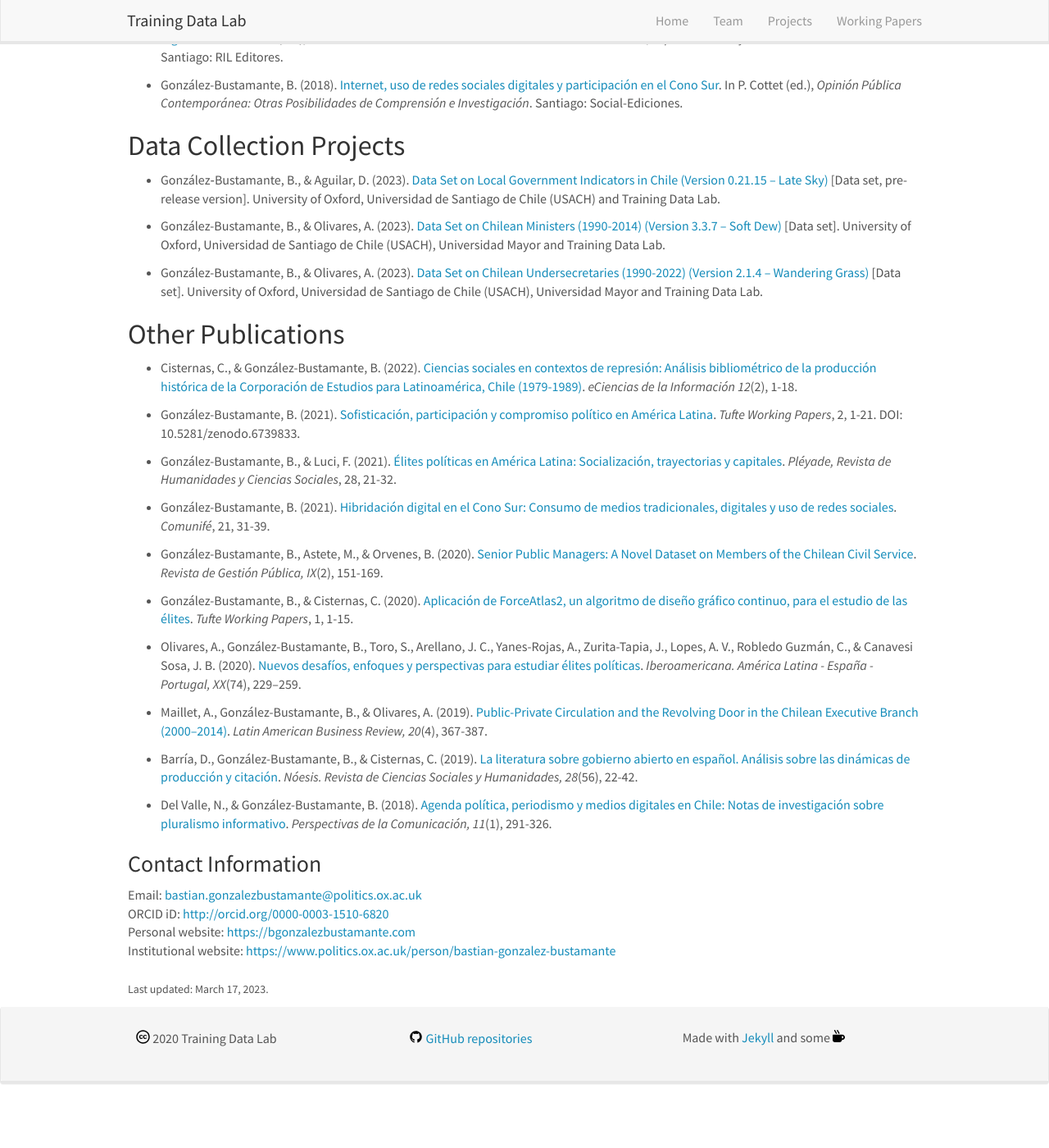
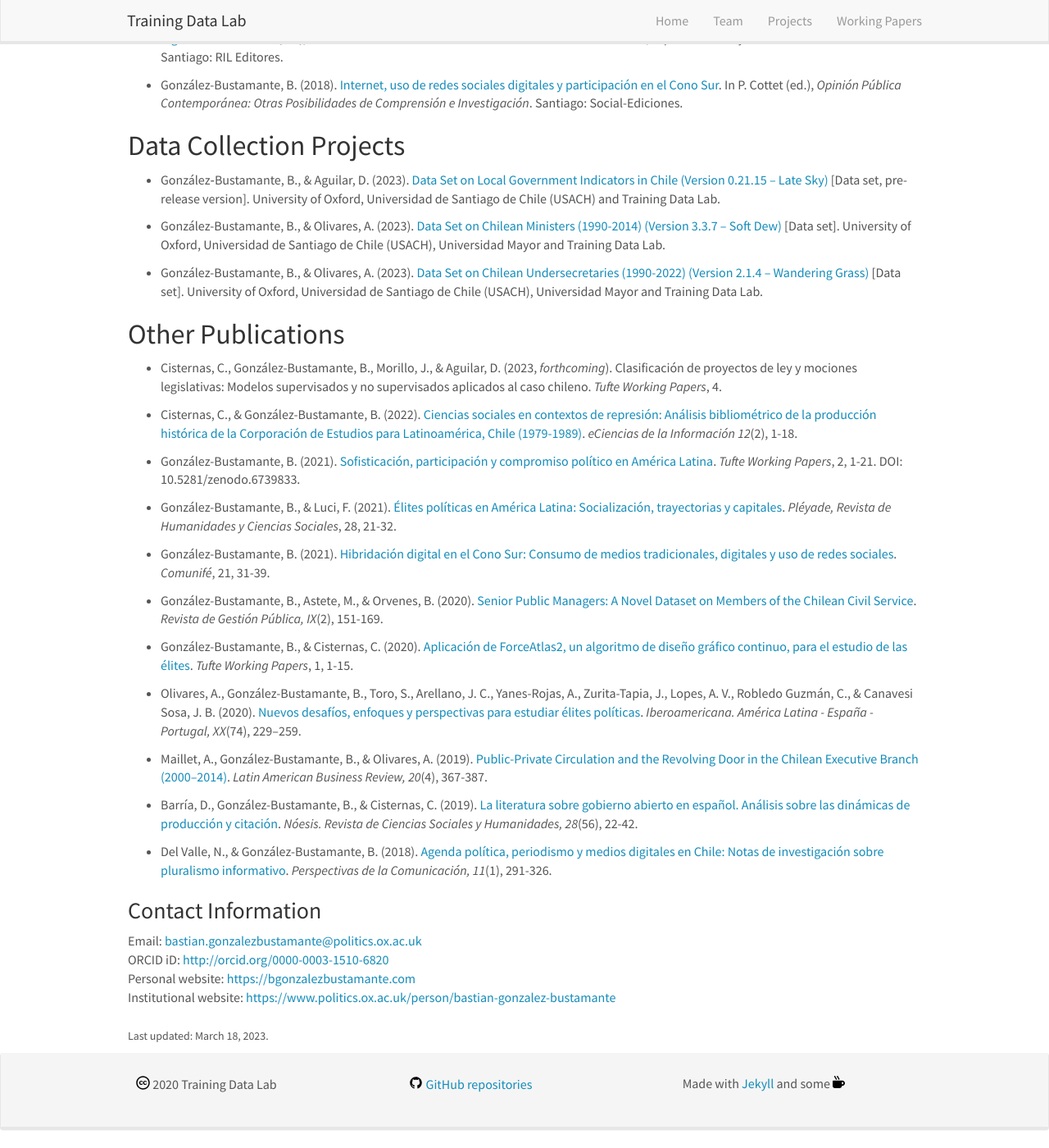
Before and after one commit to training-datalab/old-training-datalab.com, a Jekyll site: the page built from _pages/bgonzalezbustamante.md, in a window 1280 px wide and 1400 px high, scrolled down 1265 px. Shown: the whole window at 82% size. Built offline with Jekyll 4.4.1, drawn with Linux system fonts in a browser that asks for light colours; nearby versions of some CDN libraries; before the commit the page ends 2609 px from its top, so only the background shows below that.

Commit message:
Update bgonzalezbustamante.md

```diff
--- a/_pages/bgonzalezbustamante.md
+++ b/_pages/bgonzalezbustamante.md
@@ -18,65 +18,67 @@ permalink: /team/bgonzalezbustamante/
 
 ## Featured Articles
 
-* González-Bustamante, B., & Aguilar, D. (2023, *forthcoming*). Territorial patterns of open e-government: Evidence from Chilean municipalities. *Political Research Exchange*.
+- González-Bustamante, B., & Aguilar, D. (2023, *forthcoming*). Territorial patterns of open e-government: Evidence from Chilean municipalities. *Political Research Exchange*.
 
-* González-Bustamante, B. (2022). <a href="https://doi.org/10.1177/13691481221124850" target="_blank">Ministerial stability during presidential approval crises: The moderating effect of ministers’ attributes on dismissals in Brazil and Chile</a>. *The British Journal of Politics and International Relations*. OnlineFirst.
+- González-Bustamante, B. (2022). <a href="https://doi.org/10.1177/13691481221124850" target="_blank">Ministerial stability during presidential approval crises: The moderating effect of ministers’ attributes on dismissals in Brazil and Chile</a>. *The British Journal of Politics and International Relations*. OnlineFirst.
 
-* Fleming, T. G., González‑Bustamante, B., & Schleiter, P. (2022). <a href="https://doi.org/10.1017/gov.2022.23" target="_blank">Cabinet Reshuffles and Parliamentary No‑Confidence Motions</a>. *Government and Opposition*. FirstView.
+- Fleming, T. G., González‑Bustamante, B., & Schleiter, P. (2022). <a href="https://doi.org/10.1017/gov.2022.23" target="_blank">Cabinet Reshuffles and Parliamentary No‑Confidence Motions</a>. *Government and Opposition*. FirstView.
 
-* Orchard, X., & González-Bustamante, B. (2022). <a href="https://doi.org/10.1177/19401612221089482" target="_blank">Power Hierarchies and Visibility in the News: Exploring Determinants of Politicians’ Presence and Prominence in the Chilean Press (1991-2019)</a>. *The International Journal of Press/Politics*. OnlineFirst.
+- Orchard, X., & González-Bustamante, B. (2022). <a href="https://doi.org/10.1177/19401612221089482" target="_blank">Power Hierarchies and Visibility in the News: Exploring Determinants of Politicians’ Presence and Prominence in the Chilean Press (1991-2019)</a>. *The International Journal of Press/Politics*. OnlineFirst.
 
-* Cuevas, C., González-Bustamante, B., Calderón-Orellana, M., & Barría, D. (2021). <a href="https://doi.org/10.31235/osf.io/p963q" target="_blank">Motivación de servicio público entre funcionarios públicos chilenos</a>. *Revista del CLAD Reforma y Democracia*, 81, 105-138.
+- Cuevas, C., González-Bustamante, B., Calderón-Orellana, M., & Barría, D. (2021). <a href="https://doi.org/10.31235/osf.io/p963q" target="_blank">Motivación de servicio público entre funcionarios públicos chilenos</a>. *Revista del CLAD Reforma y Democracia*, 81, 105-138.
 
-* González-Bustamante, B. (2021). <a href="https://doi.org/10.1016/j.worlddev.2020.105180" target="_blank">Evolution and early government responses to COVID-19 in South America</a>. *World Development, 137*, 105180.
+- González-Bustamante, B. (2021). <a href="https://doi.org/10.1016/j.worlddev.2020.105180" target="_blank">Evolution and early government responses to COVID-19 in South America</a>. *World Development, 137*, 105180.
 
-* González-Bustamante, B. (2020). <a href="https://doi.org/10.1111/blar.13044" target="_blank">The Politics‐Administration Dichotomy: A Case Study of the Chilean Executive during the Democratic Post‐Transition</a>. *Bulletin of Latin American Research, 39*(5), 582-597.
+- González-Bustamante, B. (2020). <a href="https://doi.org/10.1111/blar.13044" target="_blank">The Politics‐Administration Dichotomy: A Case Study of the Chilean Executive during the Democratic Post‐Transition</a>. *Bulletin of Latin American Research, 39*(5), 582-597.
 
-* González-Bustamante, B., Carvajal, A., & González, A. (2020). <a href="http://dx.doi.org/10.29265/gypp.v29i1.658" target="_blank">Determinantes del gobierno electrónico en las municipalidades: Evidencia del caso chileno</a>. *Gestión y Política Pública, XXIX*(1), 97-129.
+- González-Bustamante, B., Carvajal, A., & González, A. (2020). <a href="http://dx.doi.org/10.29265/gypp.v29i1.658" target="_blank">Determinantes del gobierno electrónico en las municipalidades: Evidencia del caso chileno</a>. *Gestión y Política Pública, XXIX*(1), 97-129.
 
-* González-Bustamante, B. (2019). <a href="https://doi.org/10.29101/crcs.v26i80.11097" target="_blank">Brechas, representación y congruencia élite-ciudadanía en Chile y Uruguay</a>. *Convergencia. Revista de Ciencias Sociales*, 80, 1-27.
+- González-Bustamante, B. (2019). <a href="https://doi.org/10.29101/crcs.v26i80.11097" target="_blank">Brechas, representación y congruencia élite-ciudadanía en Chile y Uruguay</a>. *Convergencia. Revista de Ciencias Sociales*, 80, 1-27.
 
-* González-Bustamante, B., & Garrido-Vergara, L. (2018). <a href="http://www.politicaygobierno.cide.edu/index.php/pyg/article/view/1080/" target="_blank">Socializacion, trayectorias y poscarrera de ministros en Chile, 1990-2010</a>. *Política y Gobierno, XXV*(1), 31-64.
+- González-Bustamante, B., & Garrido-Vergara, L. (2018). <a href="http://www.politicaygobierno.cide.edu/index.php/pyg/article/view/1080/" target="_blank">Socializacion, trayectorias y poscarrera de ministros en Chile, 1990-2010</a>. *Política y Gobierno, XXV*(1), 31-64.
 
 ## Featured Book Chapters
 
-* González-Bustamante, B. (2018). <a href="https://doi.org/10.1007/978-3-319-20928-9_2699" target="_blank">Civil Service Models in Latin America</a>. In A. Farazmand (ed.), *Global Encyclopedia of Public Administration, Public Policy, and Governance*. Cham: Springer.
+- González-Bustamante, B. (2018). <a href="https://doi.org/10.1007/978-3-319-20928-9_2699" target="_blank">Civil Service Models in Latin America</a>. In A. Farazmand (ed.), *Global Encyclopedia of Public Administration, Public Policy, and Governance*. Cham: Springer.
 
-* González-Bustamante, B., & Olivares, A. (2018). <a href="https://www.researchgate.net/publication/325699783_Elites_en_las_Americas_diferentes_perspectivas_Elites_in_the_Americas_Different_Perspectives" target="_blank">La élite política gubernamental en Chile: Supervivencia de ministros</a>. In A. Codato and F. Espinoza (eds.), *Las Élites en las Américas: Diferentes Perspectivas*. Curitiba: Editora Universidade Federal do Paraná.
+- González-Bustamante, B., & Olivares, A. (2018). <a href="https://www.researchgate.net/publication/325699783_Elites_en_las_Americas_diferentes_perspectivas_Elites_in_the_Americas_Different_Perspectives" target="_blank">La élite política gubernamental en Chile: Supervivencia de ministros</a>. In A. Codato and F. Espinoza (eds.), *Las Élites en las Américas: Diferentes Perspectivas*. Curitiba: Editora Universidade Federal do Paraná.
 
-* González-Bustamante, B., & Barría, D. (2018). <a href="https://doi.org/10.31235/osf.io/nkftb" target="_blank">Expansión de la esfera pública en Chile: Redes sociales, campañas electorales y participación digital</a>. In N. Del Valle (ed.), *Transformaciones de la Esfera Pública en Chile. Luchas Sociales, Espacio Público y Pluralismo Informativo*. Santiago: RIL Editores.
+- González-Bustamante, B., & Barría, D. (2018). <a href="https://doi.org/10.31235/osf.io/nkftb" target="_blank">Expansión de la esfera pública en Chile: Redes sociales, campañas electorales y participación digital</a>. In N. Del Valle (ed.), *Transformaciones de la Esfera Pública en Chile. Luchas Sociales, Espacio Público y Pluralismo Informativo*. Santiago: RIL Editores.
 
-* González-Bustamante, B. (2018). <a href="https://doi.org/10.34720/2nd0-8t73" target="_blank">Internet, uso de redes sociales digitales y participación en el Cono Sur</a>. In P. Cottet (ed.), *Opinión Pública Contemporánea: Otras Posibilidades de Comprensión e Investigación*. Santiago: Social-Ediciones.
+- González-Bustamante, B. (2018). <a href="https://doi.org/10.34720/2nd0-8t73" target="_blank">Internet, uso de redes sociales digitales y participación en el Cono Sur</a>. In P. Cottet (ed.), *Opinión Pública Contemporánea: Otras Posibilidades de Comprensión e Investigación*. Santiago: Social-Ediciones.
 
 ## Data Collection Projects
 
-* González‑Bustamante, B., & Aguilar, D. (2023). <a href="https://doi.org/10.5281/zenodo.7568387" target="_blank">Data Set on Local Government Indicators in Chile (Version 0.21.15 -- Late Sky)</a> [Data set, pre-release version]. University of Oxford, Universidad de Santiago de Chile (USACH) and Training Data Lab.
+- González‑Bustamante, B., & Aguilar, D. (2023). <a href="https://doi.org/10.5281/zenodo.7568387" target="_blank">Data Set on Local Government Indicators in Chile (Version 0.21.15 -- Late Sky)</a> [Data set, pre-release version]. University of Oxford, Universidad de Santiago de Chile (USACH) and Training Data Lab.
 
-* González-Bustamante, B., & Olivares, A. (2023). <a href="https://doi.org/10.5281/zenodo.5744536" target="_blank">Data Set on Chilean Ministers (1990-2014) (Version 3.3.7 -- Soft Dew)</a> [Data set]. University of Oxford, Universidad de Santiago de Chile (USACH), Universidad Mayor and Training Data Lab.
+- González-Bustamante, B., & Olivares, A. (2023). <a href="https://doi.org/10.5281/zenodo.5744536" target="_blank">Data Set on Chilean Ministers (1990-2014) (Version 3.3.7 -- Soft Dew)</a> [Data set]. University of Oxford, Universidad de Santiago de Chile (USACH), Universidad Mayor and Training Data Lab.
 
-* González-Bustamante, B., & Olivares, A. (2023). <a href="https://doi.org/10.5281/zenodo.5715384" target="_blank">Data Set on Chilean Undersecretaries (1990-2022) (Version 2.1.4 -- Wandering Grass)</a> [Data set]. University of Oxford, Universidad de Santiago de Chile (USACH), Universidad Mayor and Training Data Lab.
+- González-Bustamante, B., & Olivares, A. (2023). <a href="https://doi.org/10.5281/zenodo.5715384" target="_blank">Data Set on Chilean Undersecretaries (1990-2022) (Version 2.1.4 -- Wandering Grass)</a> [Data set]. University of Oxford, Universidad de Santiago de Chile (USACH), Universidad Mayor and Training Data Lab.
 
 ## Other Publications
 
-* Cisternas, C., & González-Bustamante, B. (2022). <a href="https://revistas.ucr.ac.cr/index.php/eciencias/article/view/50078" target="_blank">Ciencias sociales en contextos de represión: Análisis bibliométrico de la producción histórica de la Corporación de Estudios para Latinoamérica, Chile (1979-1989)</a>. *eCiencias de la Información 12*(2), 1-18.
+- Cisternas, C., González-Bustamante, B., Morillo, J., & Aguilar, D. (2023, *forthcoming*). Clasificación de proyectos de ley y mociones legislativas: Modelos supervisados y no supervisados aplicados al caso chileno. *Tufte Working Papers*, 4.
 
-* González-Bustamante, B. (2021). <a href="https://doi.org/10.31235/osf.io/r4pj8" target="_blank">Sofisticación, participación y compromiso político en América Latina</a>. *Tufte Working Papers*, 2, 1-21. DOI: 10.5281/zenodo.6739833.
+- Cisternas, C., & González-Bustamante, B. (2022). <a href="https://revistas.ucr.ac.cr/index.php/eciencias/article/view/50078" target="_blank">Ciencias sociales en contextos de represión: Análisis bibliométrico de la producción histórica de la Corporación de Estudios para Latinoamérica, Chile (1979-1989)</a>. *eCiencias de la Información 12*(2), 1-18.
 
-* González-Bustamante, B., & Luci, F. (2021). <a href="http://www.revistapleyade.cl/index.php/OJS/article/view/359" target="_blank">Élites políticas en América Latina: Socialización, trayectorias y capitales</a>. *Pléyade, Revista de Humanidades y Ciencias Sociales*, 28, 21-32.
+- González-Bustamante, B. (2021). <a href="https://doi.org/10.31235/osf.io/r4pj8" target="_blank">Sofisticación, participación y compromiso político en América Latina</a>. *Tufte Working Papers*, 2, 1-21. DOI: 10.5281/zenodo.6739833.
 
-* González-Bustamante, B. (2021). <a href="https://revistas.unife.edu.pe/index.php/comunife/article/view/2580/" target="_blank">Hibridación digital en el Cono Sur: Consumo de medios tradicionales, digitales y uso de redes sociales</a>. *Comunifé*, 21, 31-39.
+- González-Bustamante, B., & Luci, F. (2021). <a href="http://www.revistapleyade.cl/index.php/OJS/article/view/359" target="_blank">Élites políticas en América Latina: Socialización, trayectorias y capitales</a>. *Pléyade, Revista de Humanidades y Ciencias Sociales*, 28, 21-32.
 
-* González-Bustamante, B., Astete, M., & Orvenes, B. (2020). <a href="https://doi.org/10.31235/osf.io/vshcz" target="_blank">Senior Public Managers: A Novel Dataset on Members of the Chilean Civil Service</a>. *Revista de Gestión Pública, IX*(2), 151-169.
+- González-Bustamante, B. (2021). <a href="https://revistas.unife.edu.pe/index.php/comunife/article/view/2580/" target="_blank">Hibridación digital en el Cono Sur: Consumo de medios tradicionales, digitales y uso de redes sociales</a>. *Comunifé*, 21, 31-39.
 
-* González-Bustamante, B., & Cisternas, C. (2020). <a href="https://doi.org/10.5281/zenodo.6739266" target="_blank">Aplicación de ForceAtlas2, un algoritmo de diseño gráfico continuo, para el estudio de las élites</a>. *Tufte Working Papers*, 1, 1-15.
+- González-Bustamante, B., Astete, M., & Orvenes, B. (2020). <a href="https://doi.org/10.31235/osf.io/vshcz" target="_blank">Senior Public Managers: A Novel Dataset on Members of the Chilean Civil Service</a>. *Revista de Gestión Pública, IX*(2), 151-169.
 
-* Olivares, A., González-Bustamante, B., Toro, S., Arellano, J. C., Yanes-Rojas, A., Zurita-Tapia, J., Lopes, A. V., Robledo Guzmán, C., & Canavesi Sosa, J. B. (2020). <a href="https://doi.org/10.18441/ibam.20.2020.74.229-259" target="_blank">Nuevos desafíos, enfoques y perspectivas para estudiar élites políticas</a>. *Iberoamericana. América Latina - España - Portugal, XX*(74), 229–259.
+- González-Bustamante, B., & Cisternas, C. (2020). <a href="https://doi.org/10.5281/zenodo.6739266" target="_blank">Aplicación de ForceAtlas2, un algoritmo de diseño gráfico continuo, para el estudio de las élites</a>. *Tufte Working Papers*, 1, 1-15.
 
-* Maillet, A., González-Bustamante, B., & Olivares, A. (2019). <a href="https://doi.org/10.1080/10978526.2019.1652099" target="_blank">Public-Private Circulation and the Revolving Door in the Chilean Executive Branch (2000–2014)</a>. *Latin American Business Review, 20*(4), 367-387.
+- Olivares, A., González-Bustamante, B., Toro, S., Arellano, J. C., Yanes-Rojas, A., Zurita-Tapia, J., Lopes, A. V., Robledo Guzmán, C., & Canavesi Sosa, J. B. (2020). <a href="https://doi.org/10.18441/ibam.20.2020.74.229-259" target="_blank">Nuevos desafíos, enfoques y perspectivas para estudiar élites políticas</a>. *Iberoamericana. América Latina - España - Portugal, XX*(74), 229–259.
 
-* Barría, D., González-Bustamante, B., & Cisternas, C. (2019). <a href="http://dx.doi.org/10.20983/noesis.2019.2.3" target="_blank">La literatura sobre gobierno abierto en español. Análisis sobre las dinámicas de producción y citación</a>. *Nóesis. Revista de Ciencias Sociales y Humanidades, 28*(56), 22-42.
+- Maillet, A., González-Bustamante, B., & Olivares, A. (2019). <a href="https://doi.org/10.1080/10978526.2019.1652099" target="_blank">Public-Private Circulation and the Revolving Door in the Chilean Executive Branch (2000–2014)</a>. *Latin American Business Review, 20*(4), 367-387.
 
-* Del Valle, N., & González-Bustamante, B. (2018). <a href="http://revistas.ufro.cl/ojs/index.php/perspectivas/article/view/1146" target="_blank">Agenda política, periodismo y medios digitales en Chile: Notas de investigación sobre pluralismo informativo</a>. *Perspectivas de la Comunicación, 11*(1), 291-326.
+- Barría, D., González-Bustamante, B., & Cisternas, C. (2019). <a href="http://dx.doi.org/10.20983/noesis.2019.2.3" target="_blank">La literatura sobre gobierno abierto en español. Análisis sobre las dinámicas de producción y citación</a>. *Nóesis. Revista de Ciencias Sociales y Humanidades, 28*(56), 22-42.
+
+- Del Valle, N., & González-Bustamante, B. (2018). <a href="http://revistas.ufro.cl/ojs/index.php/perspectivas/article/view/1146" target="_blank">Agenda política, periodismo y medios digitales en Chile: Notas de investigación sobre pluralismo informativo</a>. *Perspectivas de la Comunicación, 11*(1), 291-326.
 
 ### Contact Information
 
@@ -86,4 +88,4 @@ ORCID iD: <a href="http://orcid.org/0000-0003-1510-6820" target="_blank">http://
 Personal website: <a href="https://bgonzalezbustamante.com/" target="_blank">https://bgonzalezbustamante.com</a><br />
 Institutional website: <a href="https://www.politics.ox.ac.uk/person/bastian-gonzalez-bustamante" target="_blank">https://www.politics.ox.ac.uk/person/bastian-gonzalez-bustamante</a><br />
 <br />
-<small>Last updated: March 17, 2023.</small>
+<small>Last updated: March 18, 2023.</small>
```
